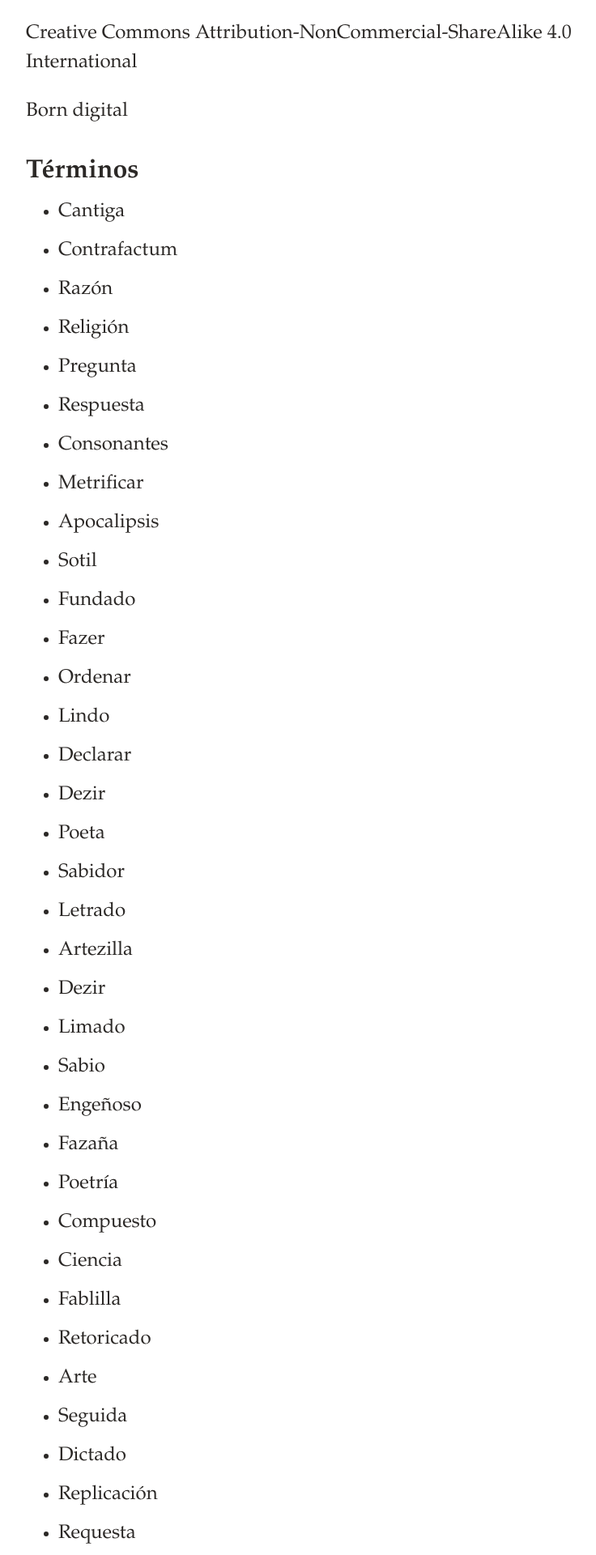
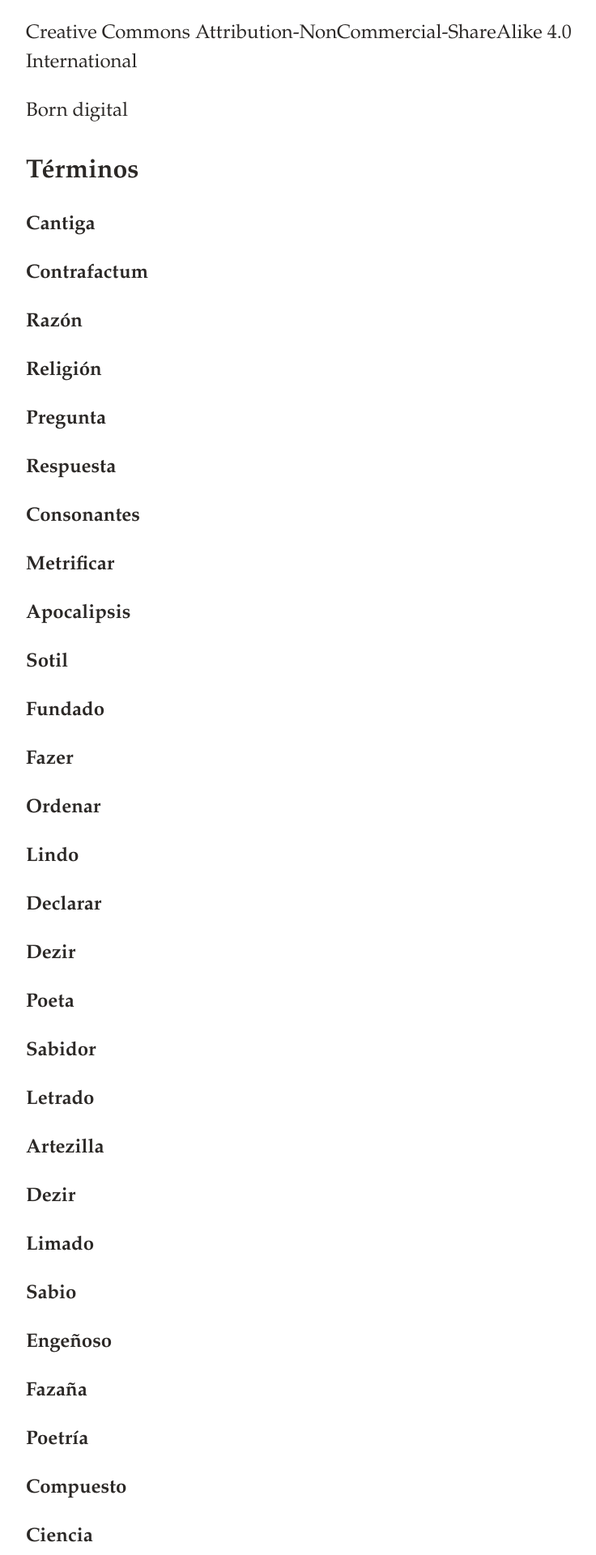
Before and after one commit to hdlabconicet/Poesia-Medieval, a Jekyll site: the page built from vocabulario.md, in a window 1280 px wide. Shown: the part 573-2493 px from the top of the page at 81% size, without its empty margins (208-944 px from the left). Built offline with Jekyll 4.4.1, drawn with Linux system fonts in a browser that asks for light colours; comment, search, counter and statistics services are not loaded.

Commit message:
update links

```diff
--- a/vocabulario.md
+++ b/vocabulario.md
@@ -6,6 +6,7 @@ permalink: /vocabulario/
 
 
 # Vocabulario terminológico: poética
+
 Recolección de datos, modelado y codificación: Gimena del Rio Riande
 
 Creative Commons Attribution-NonCommercial-ShareAlike 4.0 International
@@ -13,47 +14,47 @@ Creative Commons Attribution-NonCommercial-ShareAlike 4.0 International
 Born digital
 
 ## Términos
-* Cantiga
-* Contrafactum
-* Razón
-* Religión
-* Pregunta
-* Respuesta
-* Consonantes
-* Metrificar
-* Apocalipsis
-* Sotil
-* Fundado
-* Fazer
-* Ordenar
-* Lindo
-* Declarar
-* Dezir
-* Poeta
-* Sabidor
-* Letrado
-* Artezilla
-* Dezir
-* Limado
-* Sabio
-* Engeñoso
-* Fazaña
-* Poetría
-* Compuesto
-* Ciencia
-* Fablilla
-* Retoricado
-* Arte
-* Seguida
-* Dictado
-* Replicación
-* Requesta
-* Oscuro
-* Fundado
-* Fermoso
-* Gayo
-* Trovador
-* Maestría
-* Trovar
-* Escandido
-* Repregunta
+###  Cantiga
+###  Contrafactum
+###  Razón
+###  Religión
+###  Pregunta
+###  Respuesta
+###  Consonantes
+###  Metrificar
+###  Apocalipsis
+###  Sotil
+###  Fundado
+###  Fazer
+###  Ordenar
+###  Lindo
+###  Declarar
+###  Dezir
+###  Poeta
+###  Sabidor
+###  Letrado
+###  Artezilla
+###  Dezir
+###  Limado
+###  Sabio
+###  Engeñoso
+###  Fazaña
+###  Poetría
+###  Compuesto
+###  Ciencia
+###  Fablilla
+###  Retoricado
+###  Arte
+###  Seguida
+###  Dictado
+###  Replicación
+###  Requesta
+###  Oscuro
+###  Fundado
+###  Fermoso
+###  Gayo
+###  Trovador
+###  Maestría
+###  Trovar
+###  Escandido
+###  Repregunta
```
Also changed, not shown: _cantigas/cantiga01.md (+2 -2 lines), _preguntas_respuestas/PN1-80.md (+4 -4 lines), _preguntas_respuestas/PN1-81.md (+17 -18 lines), _preguntas_respuestas/PN1-82.md (+4 -4 lines), _preguntas_respuestas/PN1-83.md (+10 -4 lines).
